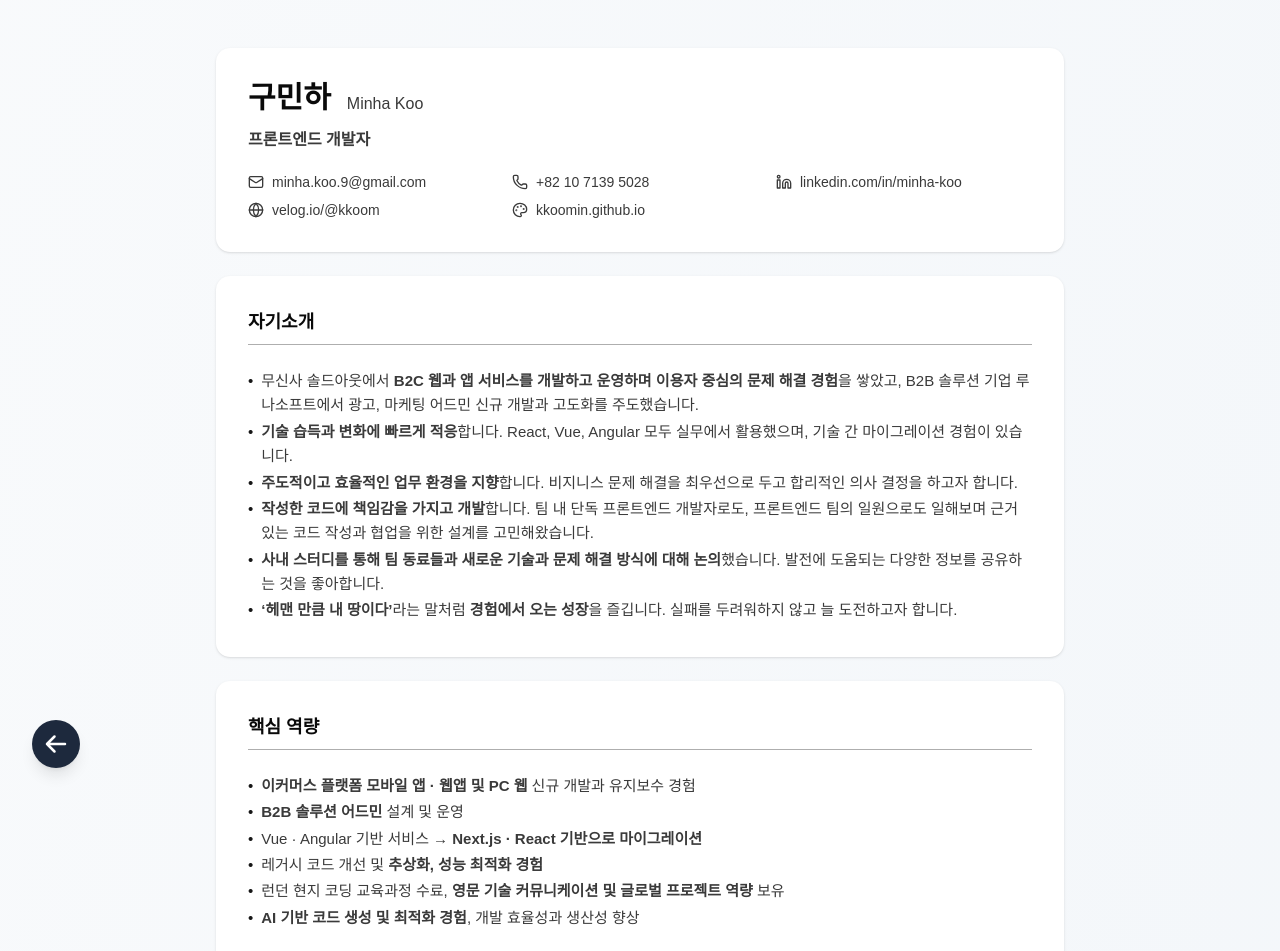
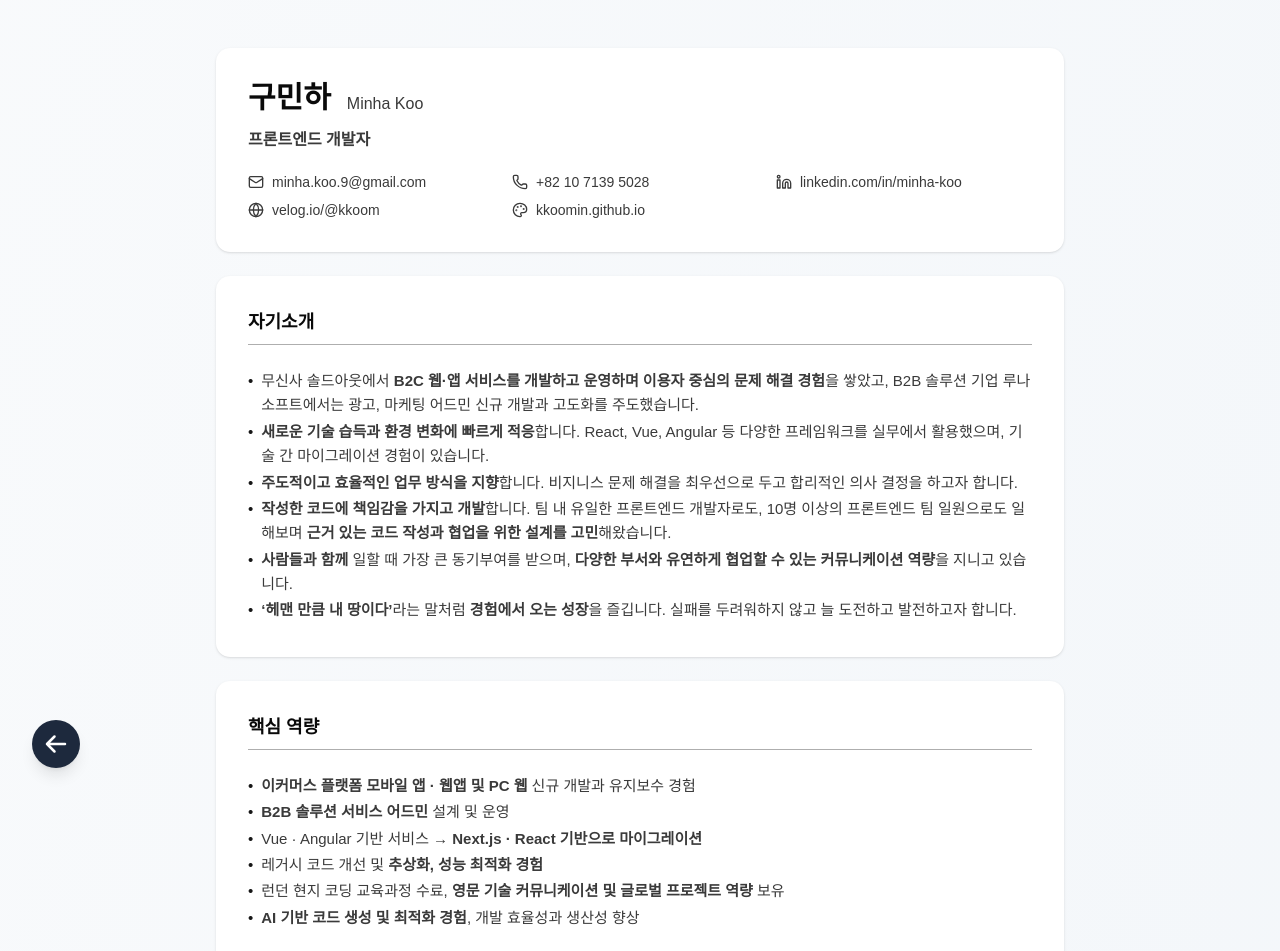
Before and after one commit to kkoomin/kkoomin.github.io, a Next.js app: page /resume in a window 1280 px wide. Shown: the top 951 px of the page. Built offline with nearby package versions, Linux system fonts and the light colour scheme.

Commit message:
feat: 이력서 데이터 수정

```diff
--- a/app/data/resumeData.ts
+++ b/app/data/resumeData.ts
@@ -14,16 +14,16 @@ export const resumeData: ResumeData = {
     linkedin_en: "www.linkedin.com/in/minha-koo/?locale=en_US",
   },
   introduction: [
-    "무신사 솔드아웃에서 **B2C 웹과 앱 서비스를 개발하고 운영하며 이용자 중심의 문제 해결 경험**을 쌓았고, B2B 솔루션 기업 루나소프트에서 광고, 마케팅 어드민 신규 개발과 고도화를 주도했습니다.",
-    "**기술 습득과 변화에 빠르게 적응**합니다. React, Vue, Angular 모두 실무에서 활용했으며, 기술 간 마이그레이션 경험이 있습니다.",
-    "**주도적이고 효율적인 업무 환경을 지향**합니다. 비지니스 문제 해결을 최우선으로 두고 합리적인 의사 결정을 하고자 합니다.",
-    "**작성한 코드에 책임감을 가지고 개발**합니다. 팀 내 단독 프론트엔드 개발자로도, 프론트엔드 팀의 일원으로도 일해보며 근거 있는 코드 작성과 협업을 위한 설계를 고민해왔습니다.",
-    "**사내 스터디를 통해 팀 동료들과 새로운 기술과 문제 해결 방식에 대해 논의**했습니다. 발전에 도움되는 다양한 정보를 공유하는 것을 좋아합니다.",
-    "**‘헤맨 만큼 내 땅이다’**라는 말처럼 **경험에서 오는 성장**을 즐깁니다. 실패를 두려워하지 않고 늘 도전하고자 합니다.",
+    "무신사 솔드아웃에서 **B2C 웹·앱 서비스를 개발하고 운영하며 이용자 중심의 문제 해결 경험**을 쌓았고, B2B 솔루션 기업 루나소프트에서는 광고, 마케팅 어드민 신규 개발과 고도화를 주도했습니다.",
+    "**새로운 기술 습득과 환경 변화에 빠르게 적응**합니다. React, Vue, Angular 등 다양한 프레임워크를 실무에서 활용했으며, 기술 간 마이그레이션 경험이 있습니다.",
+    "**주도적이고 효율적인 업무 방식을 지향**합니다. 비지니스 문제 해결을 최우선으로 두고 합리적인 의사 결정을 하고자 합니다.",
+    "**작성한 코드에 책임감을 가지고 개발**합니다. 팀 내 유일한 프론트엔드 개발자로도, 10명 이상의 프론트엔드 팀 일원으로도 일해보며 **근거 있는 코드 작성과 협업을 위한 설계를 고민**해왔습니다.",
+    "**사람들과 함께** 일할 때 가장 큰 동기부여를 받으며, **다양한 부서와 유연하게 협업할 수 있는 커뮤니케이션 역량**을 지니고 있습니다.",
+    "**‘헤맨 만큼 내 땅이다’**라는 말처럼 **경험에서 오는 성장**을 즐깁니다. 실패를 두려워하지 않고 늘 도전하고 발전하고자 합니다.",
   ],
   summary: [
     "**이커머스 플랫폼 모바일 앱 · 웹앱 및 PC 웹** 신규 개발과 유지보수 경험",
-    "**B2B 솔루션 어드민** 설계 및 운영",
+    "**B2B 솔루션 서비스 어드민** 설계 및 운영",
     "Vue · Angular 기반 서비스 → **Next.js · React 기반으로 마이그레이션**",
     "레거시 코드 개선 및 **추상화, 성능 최적화 경험**",
     "런던 현지 코딩 교육과정 수료, **영문 기술 커뮤니케이션 및 글로벌 프로젝트 역량** 보유",
```
